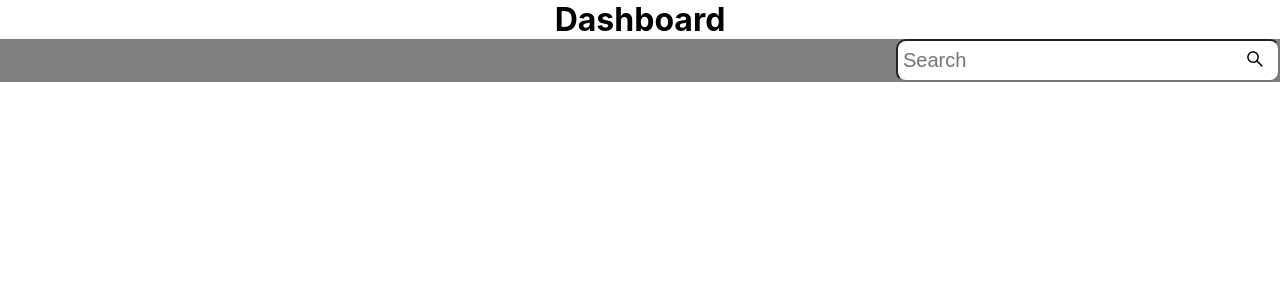
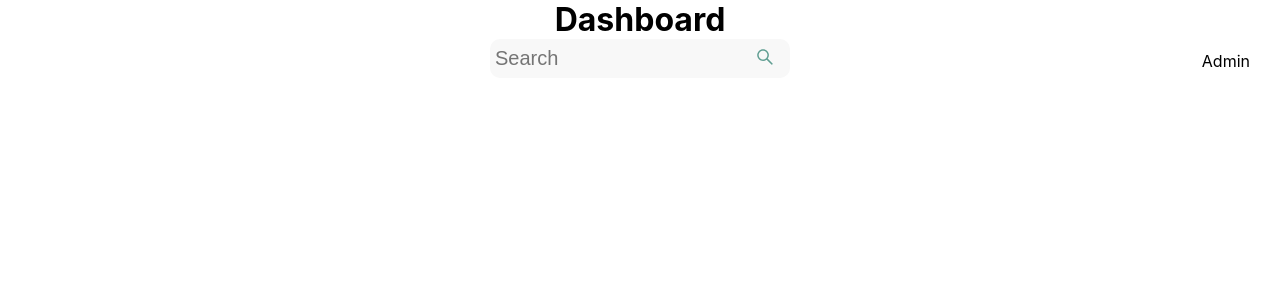
Before and after one commit to Group-10-Advanced-Project/Frontend, a React (Create React App) app in the folder my-app/: page / in a window 1280 px wide. Shown: the top 300 px of the page. Built offline with nearby package versions, Linux system fonts and the light colour scheme.

Commit message:
added design to searchbar

```diff
--- a/my-app/src/App.js
+++ b/my-app/src/App.js
@@ -1,26 +1,28 @@
-import logo from './logo.svg';
-import './App.css';
+import logo from "./logo.svg";
+import "./App.css";
 import { Route, Routes } from "react-router-dom";
-import { BrowserRouter } from 'react-router-dom';
+import { BrowserRouter } from "react-router-dom";
 import Admin from "./pages/admin/admin.js";
 import Dashboard from "./pages/dashboard/dashboard.js";
 import Employee from "./pages/employees/employee.js";
 import Login from "./pages/login/login.js";
 import Teams from "./pages/teams&projects/teams-projects.js";
 import NewAdmin from "./pages/admin/create-admin.js";
+import Header from "./components/header/index.js";
 
 function App() {
   return (
     <div className="App">
       <BrowserRouter>
-      <Routes>
-      <Route path="/" element={<Dashboard/>}/>
-                <Route path="/admin" element={<Admin/>}/>
-                <Route path="/employee" element={<Employee/>}/>
-                <Route path="/login" element={<Login/>}/>
-                <Route path="/team&projects" element={<Teams/>}/>
-                <Route path="/newAdmin" element={<NewAdmin/>}/>
-                </Routes>
+        <Routes>
+          <Route path="/" element={<Dashboard />} />
+          <Route path="/admin" element={<Admin />} />
+          <Route path="/employee" element={<Employee />} />
+          <Route path="/login" element={<Login />} />
+          <Route path="/team&projects" element={<Teams />} />
+          <Route path="/newAdmin" element={<NewAdmin />} />
+        </Routes>
+        <Header />
       </BrowserRouter>
     </div>
   );
--- a/my-app/src/components/header/header.css
+++ b/my-app/src/components/header/header.css
@@ -4,20 +4,20 @@
   box-sizing: border-box;
 }
 
-/* .header {
-    justify-content: end;
-} */
+.header {
+  position: relative;
+}
 
 .search-form {
-  background-color: grey;
+  display: inline-block;
+  margin-inline: auto;
   position: relative;
-  margin-left: auto;
 }
 
 .search-fieldset {
   position: relative;
-  margin-left: auto;
-  width: 30%;
+  margin: auto;
+  width: 60%;
   min-width: 300px;
   border: 0;
 }
@@ -27,7 +27,8 @@
   border-radius: 10px;
   padding: 8px 40px 8px 5px;
   font-size: 20px;
-  /* border: none; */
+  border: none;
+  background-color: #f8f8f8;
 }
 
 .search-btn {
@@ -44,4 +45,17 @@
 
 button svg {
   font-size: 20px;
+  color: #609e92;
 }
+
+.admin-name {
+  display: inline-block;
+  position: absolute;
+  top: 12px;
+  right: 30px;
+}
+
+/*Responsiveness*/
+@media screen and (min-width) {
+
+}
--- a/my-app/src/components/header/index.js
+++ b/my-app/src/components/header/index.js
@@ -1,6 +1,7 @@
 import "./header.css";
 import React, { useState } from "react";
 import { AiOutlineSearch } from "react-icons/ai";
+import { useLocation } from "react-router-dom";
 
 const Header = () => {
   const [searchInput, setSearchInput] = useState("");
@@ -8,6 +9,9 @@ const Header = () => {
     e.preventDefault();
     setSearchInput(e.target.value);
   };
+  if (useLocation().pathname == "/login") {
+    return null;
+  }
   return (
     <div className="header">
       <form className="search-form">
@@ -23,12 +27,9 @@ const Header = () => {
           <button className="search-btn" type="submit">
             <AiOutlineSearch />
           </button>
-          {/* <link
-            rel="stylesheet"
-            href="https://cdnjs.cloudflare.com/ajax/libs/font-awesome/4.7.0/css/font-awesome.min.css"
-          ></link> */}
         </fieldset>
       </form>
+      <p className="admin-name">Admin</p>
     </div>
   );
 };
--- a/my-app/src/pages/dashboard/dashboard.js
+++ b/my-app/src/pages/dashboard/dashboard.js
@@ -1,11 +1,9 @@
 import "./dashboard.css";
-import Header from "../../components/header";
 
 function Dashboard(props) {
   return (
     <div>
       <h1>Dashboard</h1>
-      <Header />
     </div>
   );
 }
```
